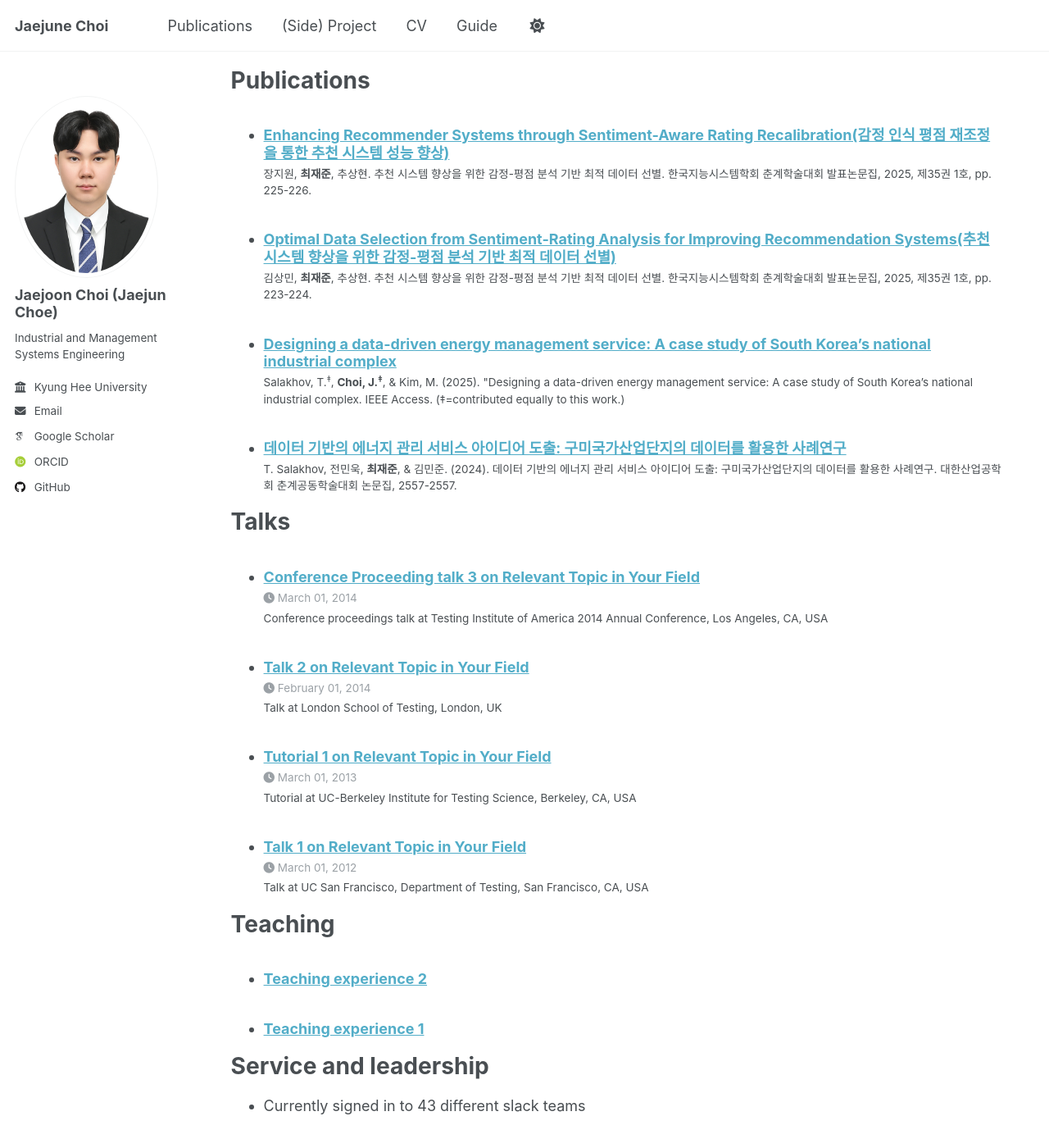
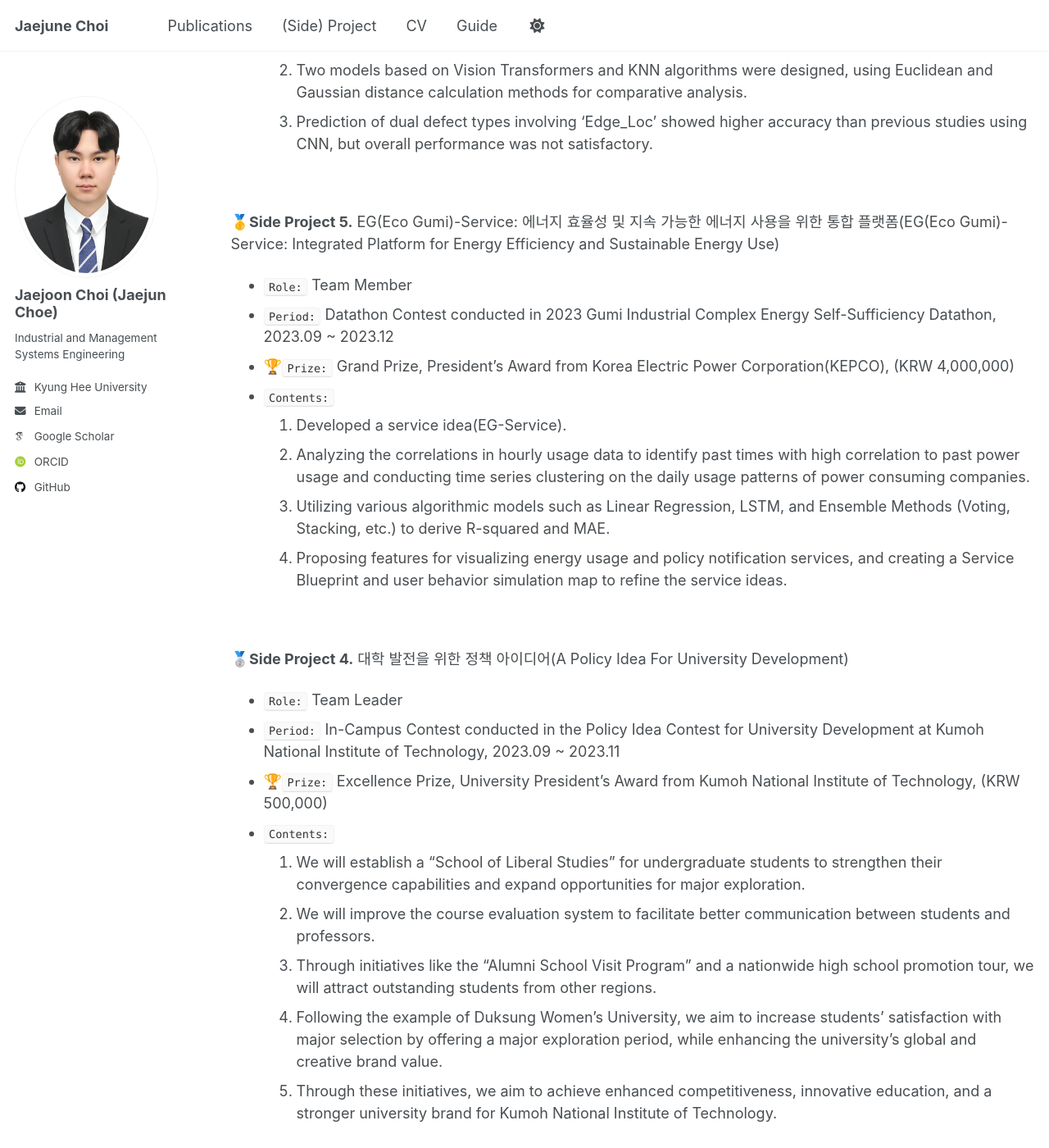
Before and after one commit to jaejunchoe/jaejunchoe.github.io, a Jekyll site: the page built from _pages/project.md, in a window 1280 px wide and 1400 px high, scrolled down 998 px. Shown: the whole window at 82% size. Built offline with Jekyll 4.4.1, drawn with Linux system fonts in a browser that asks for light colours; some web fonts are replaced; some of the changed text lies outside the part shown.

Commit message:
initial commit

```diff
--- a/_pages/project.md
+++ b/_pages/project.md
@@ -1,6 +1,6 @@
 ---
 layout: archive
-title: "(Side) Project2"
+title: "(Side) Project"
 permalink: /project/
 author_profile: true
 redirect_from:
@@ -9,56 +9,97 @@ redirect_from:
 
 {% include base_path %}
 
-Education
+Project Lists & Experiences
 ======
-* Ph.D in Version Control Theory, GitHub University, 2018 (expected)
-* M.S. in Jekyll, GitHub University, 2014
-* B.S. in GitHub, GitHub University, 2012
 
-Work experience
-======
-* Spring 2024: Academic Pages Collaborator
-  * GitHub University
-  * Duties includes: Updates and improvements to template
-  * Supervisor: The Users
+**Projects**
+----
 
-* Fall 2015: Research Assistant
-  * GitHub University
-  * Duties included: Merging pull requests
-  * Supervisor: Professor Hub
+**Project 2.** 부직포를 이용한 다양한 용도의 매트, 카펫 및 벽지 등에 적용하기 위한 바인더 및 부직포 첨가제 개발
+- `With:` Bokwang Industry Co., Ltd. / 2024.10
+- `Period of affiliation:` Kumoh National Institute of Technology
+- `Role:` Assisted a Prof. Youngsil Lee in TechCare365.
 
-* Summer 2015: Research Assistant
-  * GitHub University
-  * Duties included: Tagging issues
-  * Supervisor: Professor Git
+<br/>
 
-Skills
-======
-* Skill 1
-* Skill 2
-  * Sub-skill 2.1
-  * Sub-skill 2.2
-  * Sub-skill 2.3
-* Skill 3
+**Project 1.** 공중 유·무인 복합체계와 상호운용성을 고려한 스텔스 투사체 개발(Developing stealth projectiles for interoperability with airborne manned and unmanned teaming systems)
+- `With:` Defense Acquisition Program Administration (DAPA) / 2024.05 ~ 2024.11
+- `Period of affiliation:` Kumoh National Institute of Technology
+- `Role:` Assisted a Prof. Kyuho Maeng.
 
-Publications
-======
-  <ul>{% for post in site.publications reversed %}
-    {% include archive-single-cv.html %}
-  {% endfor %}</ul>
 
-Talks
-======
-  <ul>{% for post in site.talks reversed %}
-    {% include archive-single-talk-cv.html  %}
-  {% endfor %}</ul>
+<br/>
+<br/>
 
-Teaching
-======
-  <ul>{% for post in site.teaching reversed %}
-    {% include archive-single-cv.html %}
-  {% endfor %}</ul>
 
-Service and leadership
-======
-* Currently signed in to 43 different slack teams
+**Side Projects**
+----
+
+**Side Project 6.** Vision Transformer와 유사도 기반 반도체 혼합 결합 유형 예측(Prediction of Mixed Defect Types in Semiconductors Using Vision Transformer and Similarity-Based Methods)
+- `Role:` Individual
+- `Period:` Individual Project conducted in a Capstone Design Lecture under the supervision of Prof. Young-Sil Lee at Kumoh National Institute of Technology, 1st Semester 2024 , 2024.03 ~ 2024.05
+- `Contents:` <br/>
+1. The goal is to predict dual defect types in data using only single defect data. <br/>
+1. Two models based on Vision Transformers and KNN algorithms were designed, using Euclidean and Gaussian distance calculation methods for
+comparative analysis. <br/>
+1. Prediction of dual defect types involving 'Edge_Loc' showed higher accuracy than previous studies using CNN, but overall performance was not
+satisfactory.  <br/>
+
+<br/>
+
+🥇**Side Project 5.** EG(Eco Gumi)-Service: 에너지 효율성 및 지속 가능한 에너지 사용을 위한 통합 플랫폼(EG(Eco Gumi)-Service: Integrated Platform for Energy Efficiency and Sustainable Energy Use)
+- `Role:` Team Member
+- `Period:` Datathon Contest conducted in 2023 Gumi Industrial Complex Energy Self-Sufficiency Datathon, 2023.09 ~ 2023.12
+- 🏆`Prize:` Grand Prize, President's Award from Korea Electric Power Corporation(KEPCO), (KRW 4,000,000)
+- `Contents:` <br/>
+1. Developed a service idea(EG-Service). <br/>
+1. Analyzing the correlations in hourly usage data to identify past times with high correlation to past power usage and conducting time series clustering on
+the daily usage patterns of power consuming companies. <br/>
+1. Utilizing various algorithmic models such as Linear Regression, LSTM, and Ensemble Methods (Voting, Stacking, etc.) to derive R-squared and MAE. <br/>
+1. Proposing features for visualizing energy usage and policy notification services, and creating a Service Blueprint and user behavior simulation map to
+refine the service ideas.
+
+<br/>
+
+🥈**Side Project 4.** 대학 발전을 위한 정책 아이디어(A Policy Idea For University Development)
+- `Role:` Team Leader
+- `Period:` In-Campus Contest conducted in the Policy Idea Contest for University Development at Kumoh National Institute of Technology, 2023.09 ~ 2023.11
+- 🏆`Prize:` Excellence Prize, University President's Award from Kumoh National Institute of Technology, (KRW 500,000)
+- `Contents:`  <br/>
+1. We will establish a “School of Liberal Studies” for undergraduate students to strengthen their convergence capabilities and expand opportunities for major exploration.  <br/>
+1. We will improve the course evaluation system to facilitate better communication between students and professors.  <br/>
+1. Through initiatives like the “Alumni School Visit Program” and a nationwide high school promotion tour, we will attract outstanding students from other regions.  <br/>
+1. Following the example of Duksung Women’s University, we aim to increase students' satisfaction with major selection by offering a major exploration period, while enhancing the university’s global and creative brand value.  <br/>
+1. Through these initiatives, we aim to achieve enhanced competitiveness, innovative education, and a stronger university brand for Kumoh National Institute of Technology.
+
+<br/>
+
+**Side Project 3.** 서울시의 노인 돌봄 센터 제안과 AI를 활용한 최적의 위치 선정 및 제안(Proposed elder care centers in Seoul and identified optimal locations using AI)
+- `Role:` Team Member
+- `Period:` Contest conducted in the 2023 Seoul Artificial Intelligence Idea Challenge, 2023.08 ~ 2023.10
+- `Contents:` <br/>
+1. Proposal for 'Elderly Care Centers' (ECC) and Selection of Optimal Locations Based on Data. <br/>
+1. By utilizing data on population and the number of welfare facilities in each region, we conducted clustering to select areas that need to be converted into
+ECC based on the proportional and inversely proportional relationships of the compared data. <br/>
+1. Clustering was performed using DBSCAN, and the hyperparameters were derived through GridSearch. <br/>
+1. As a result, we identified Nowon-gu, Gangseo-gu, Yangcheon-gu, Songpa-gu, and Seongbuk-gu as areas urgently requiring conversion into ECCs.
+
+<br/>
+
+**Side Project 2.** 2024년 FA(자유계약선수) 자격을 갖춘 KBO 선수들의 연봉 예측(Salary prediction for KBO players eligible for FA (Free Agent) in 2024)
+- `Role:` Team Member & Presenter
+- `Period:` Term project conducted in the Machine Learning Lecture at Kumoh National Institute of Technology, 1st Semester 2023, 2023.05 ~ 2023.06
+- `Contents:` <br/>
+1. Collected performance metrics for KBO players who signed FA contracts from 2019 to 2023. <br/>
+1. Analyzed the correlation between performance metrics and salaries for pitchers and batters. <br/>
+1. Created a model using RandomForestRegressor with performance metrics that had a correlation of 0.5 or higher.
+
+<br/>
+
+📄**Side Project 1.** 쇼핑카트의 불편한 점을 해결하는 새로운 아이디어 발굴 및 디자인권 등록(Developing innovative ideas to address the inconveniences of shopping carts and registering design rights)
+- `Role:` Team Member & Presenter
+- `Period:` Term project conducted in the Product·System Design Lecture at Kumoh National Institute of Technology, 1st Semester 2023, 2023.04 ~ 2023.06
+- 📄`Patent:` A Design Right with the Korea Intellectual Property Rights Information Service (KIPRIS) under [KR-Registration No. 3012568290000](https://doi.org/10.8080/3020230035785.M001)
+- `Contents:` <br/>
+1. It was designed so that the front panel can rotate open around a hinge axis while the cart is adjusted to match the height of the checkout counter. <br/>
+1. A holder for a mobile phone and beverage container was added to the handle, and the front panel can be opened and closed by rotating around the hinge axis for easy access to items. Additionally, a height-adjustment function was included by using a hydraulic lever to vary the distance between the wheels. <br/>
```
